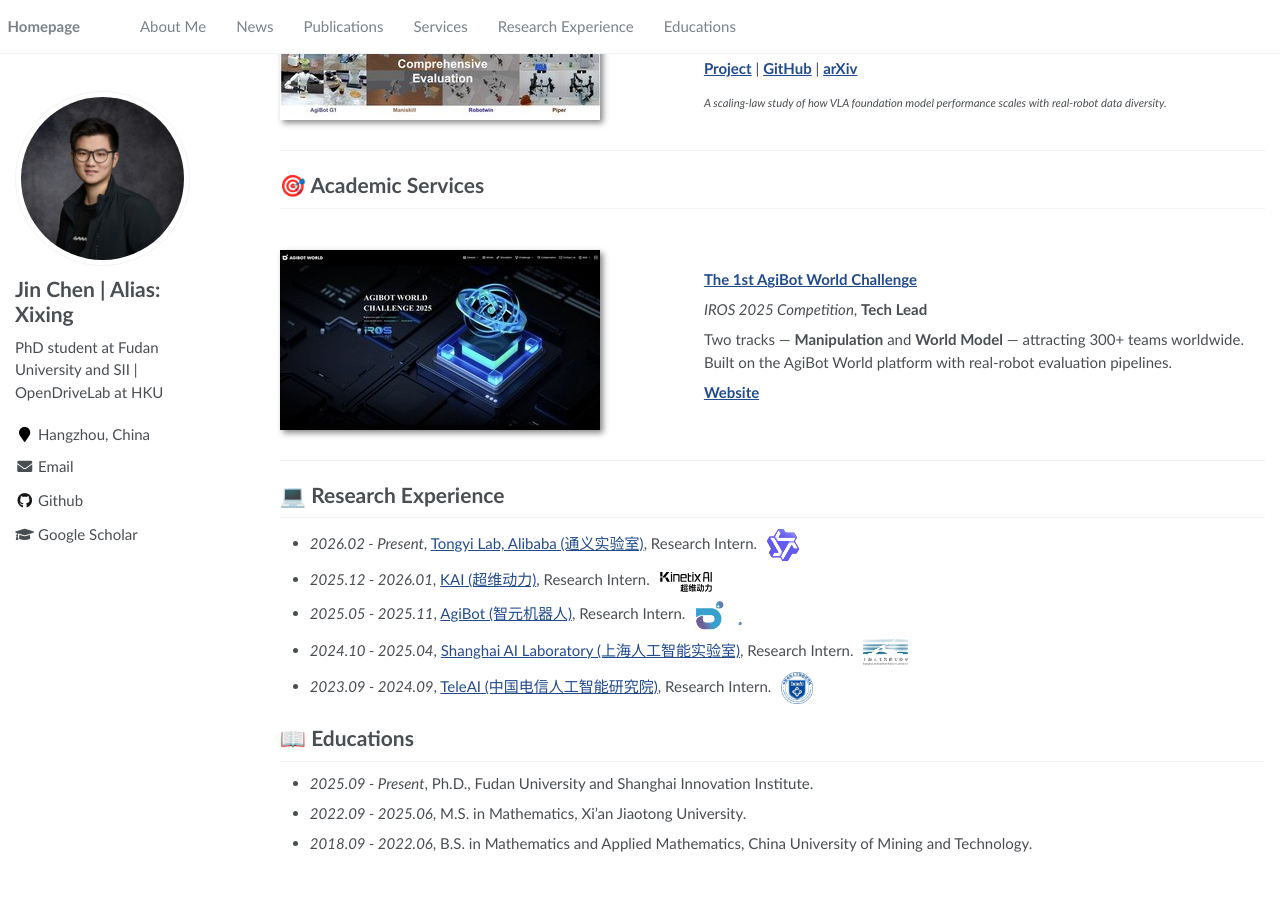
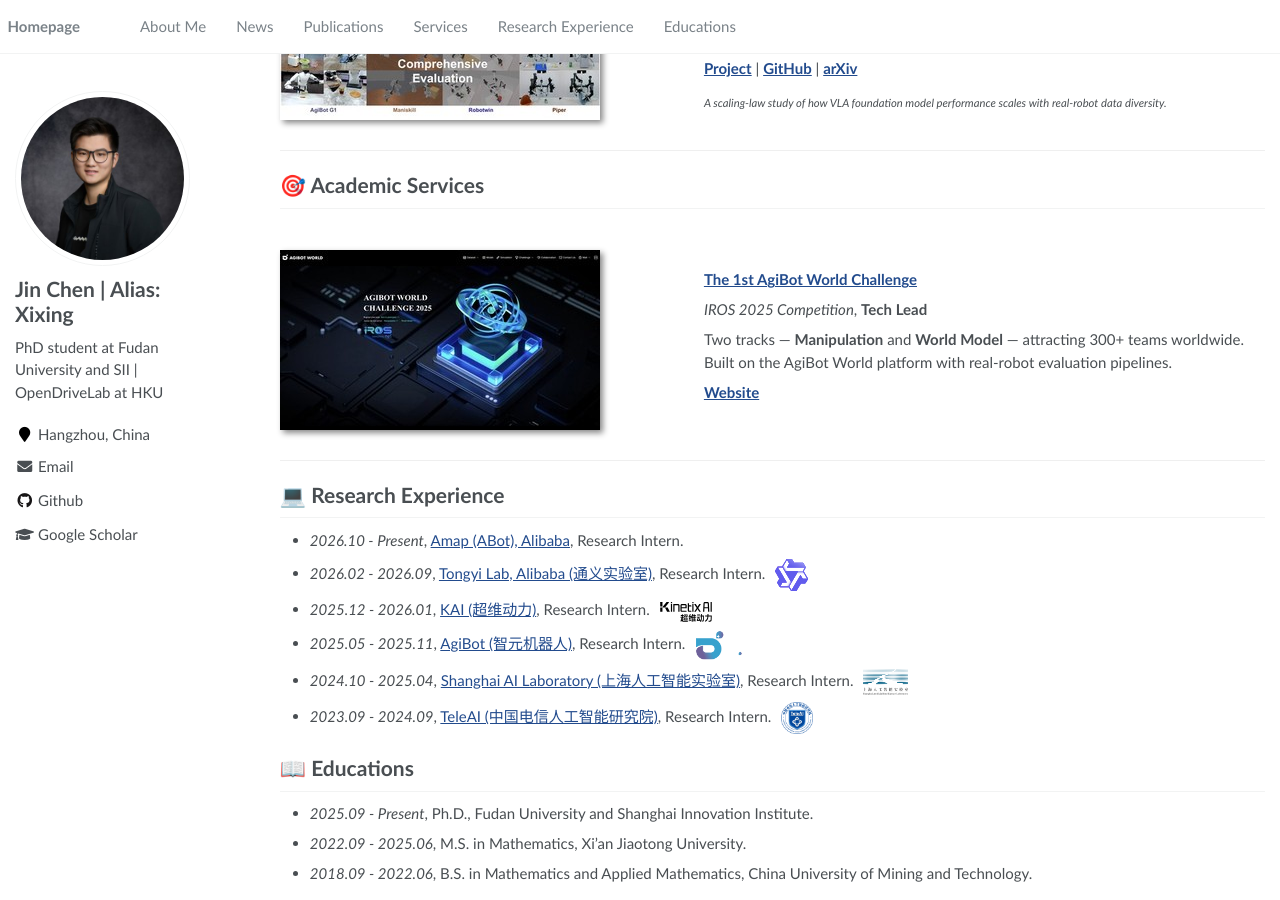
Before and after one commit to JinChen0056/jinchen0056.github.io, a Jekyll site: the page built from _pages/about.md, in a window 1280 px wide and 900 px high, scrolled down 2929 px. Built offline with Jekyll 4.4.1, drawn with Linux system fonts in a browser that asks for light colours; before the commit the page ends 3799 px from its top, so only the background shows below that.

Commit message:
Update internship timeline for Tongyi and Amap ABot

```diff
--- a/_pages/about.md
+++ b/_pages/about.md
@@ -308,7 +308,8 @@
 
 
 # 💻 Research Experience
-- *2026.02 - Present*, [Tongyi Lab, Alibaba (通义实验室)](https://tongyi.aliyun.com/), Research Intern. <img src='images/logos/tongyi.svg' style='height:32px;vertical-align:middle;margin-left:6px'>
+- *2026.10 - Present*, [Amap (ABot), Alibaba](https://abot.amap.com/), Research Intern.
+- *2026.02 - 2026.09*, [Tongyi Lab, Alibaba (通义实验室)](https://tongyi.aliyun.com/), Research Intern. <img src='images/logos/tongyi.svg' style='height:32px;vertical-align:middle;margin-left:6px'>
 - *2025.12 - 2026.01*, [KAI (超维动力)](https://www.kinetixai.tech/), Research Intern. <img src='images/logos/kai.svg' style='height:20px;vertical-align:middle;margin-left:6px;filter:invert(1)'>
 - *2025.05 - 2025.11*, [AgiBot (智元机器人)](https://www.agibot.com/), Research Intern. <img src='images/logos/agibot.png' style='height:32px;vertical-align:middle;margin-left:6px'>
 - *2024.10 - 2025.04*, [Shanghai AI Laboratory (上海人工智能实验室)](https://www.shlab.org.cn/), Research Intern. <img src='images/logos/shlab.png' style='height:26px;vertical-align:middle;margin-left:6px'>
@@ -507,7 +508,8 @@
 
 
 # 💻 研究经历
-- *2026.02 - 至今*, [阿里巴巴通义实验室](https://tongyi.aliyun.com/), 研究实习生。 <img src='images/logos/tongyi.svg' style='height:32px;vertical-align:middle;margin-left:6px'>
+- *2026.10 - 至今*, [阿里巴巴高德（ABot）](https://abot.amap.com/), 研究实习生。
+- *2026.02 - 2026.09*, [阿里巴巴通义实验室](https://tongyi.aliyun.com/), 研究实习生。 <img src='images/logos/tongyi.svg' style='height:32px;vertical-align:middle;margin-left:6px'>
 - *2025.12 - 2026.01*, [KAI（超维动力）](https://www.kinetixai.tech/), 研究实习生。 <img src='images/logos/kai.svg' style='height:20px;vertical-align:middle;margin-left:6px;filter:invert(1)'>
 - *2025.05 - 2025.11*, [AgiBot（智元机器人）](https://www.agibot.com/), 研究实习生。 <img src='images/logos/agibot.png' style='height:32px;vertical-align:middle;margin-left:6px'>
 - *2024.10 - 2025.04*, [上海人工智能实验室](https://www.shlab.org.cn/), 研究实习生。 <img src='images/logos/shlab.png' style='height:26px;vertical-align:middle;margin-left:6px'>
```
